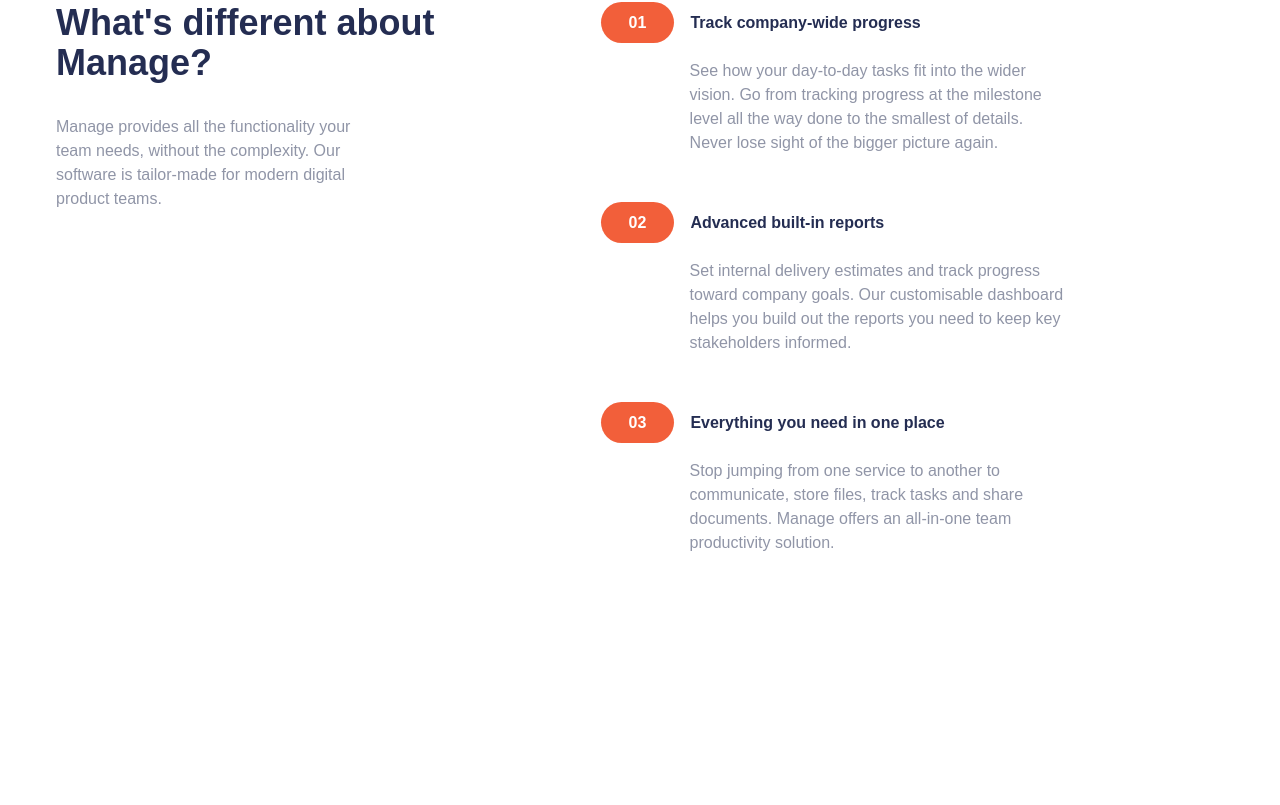
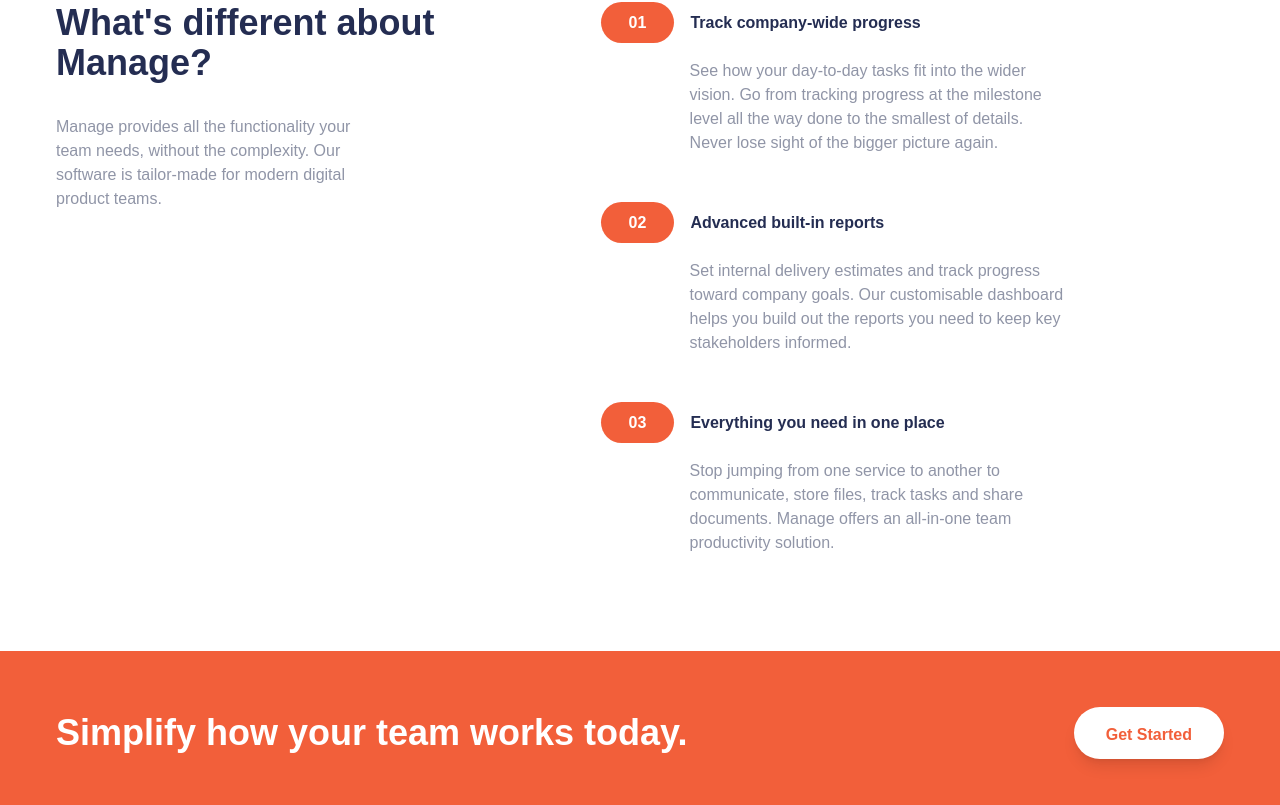
Before and after one commit to TebzaTheMan/manage-landing-page, a Next.js app: page / in a window 1280 px wide. Shown: the part 798-1603 px from the top of the page. Before the commit the page ends 1449 px from the top, so only its background shows below. Built offline with nearby package versions, Linux system fonts and the light colour scheme.

Commit message:
feat: add CTA Section

```diff
--- a/src/components/Button/index.tsx
+++ b/src/components/Button/index.tsx
@@ -8,7 +8,9 @@ interface Props
   title: string;
   href: string;
 }
-const ButtonStyles = cva("rounded-full shadow-lg px-8 pt-4 pb-3 font-bold", {
+const ButtonStyles = cva(
+  "block rounded-full shadow-lg px-8 pt-4 pb-3 font-bold",
+  {
     variants: {
       intent: {
         primary:
@@ -19,7 +21,8 @@ const ButtonStyles = cva("rounded-full shadow-lg px-8 pt-4 pb-3 font-bold", {
     defaultVariants: {
       intent: "primary",
     },
-});
+  }
+);
 
 export default function Button({
   title,
--- /dev/null
+++ b/src/components/CTA/index.tsx
@@ -0,0 +1,18 @@
+import React from "react";
+import Button from "@/components/Button";
+
+export default function CTASection() {
+  return (
+    <section className="flex flex-col items-center bg-brightRed text-white font-bold gap-8 py-28 px-6 md:px-14 xl:px-48  md:flex-row md:py-14 md:justify-between">
+      <h2 className="text-3xl md:text-4xl text-center md:text-start">
+        Simplify how your team works today.
+      </h2>
+      <Button
+        title="Get Started"
+        href="#"
+        intent="secondary"
+        className="whitespace-nowrap"
+      />
+    </section>
+  );
+}
--- a/src/components/Features/index.tsx
+++ b/src/components/Features/index.tsx
@@ -29,7 +29,7 @@ export default function FeaturesSection() {
   return (
     <section className="flex flex-col gap-12 lg:flex-row lg:gap-0 py-24">
       <div className="flex flex-col items-center gap-8 text-center lg:text-start lg:items-start px-6 md:px-14 xl:px-48 lg:pt-0 lg:pr-0 xl:pr-0">
-        <h2 className="text-darkBlue font-bold text-3xl md:w-5/6 md:text-4xl max-w-[700px]">
+        <h2 className="text-darkBlue font-bold text-3xl md:text-4xl md:w-5/6  max-w-[700px]">
           What&apos;s different about Manage?
         </h2>
         <p className="w-5/6 text-darkGrayishBlue lg:w-[320px]">
--- a/src/components/Hero/index.tsx
+++ b/src/components/Hero/index.tsx
@@ -12,7 +12,7 @@ export default function HeroSection() {
         className="lg:order-last lg:w-1/2"
       />
       <div className="flex flex-col items-center gap-8 text-center lg:text-start lg:items-start">
-        <h1 className="text-darkBlue font-bold text-4xl md:w-5/6 md:text-5xl max-w-[700px]">
+        <h1 className="text-darkBlue font-bold text-4xl md:text-5xl md:w-5/6 max-w-[700px]">
           Bring everyone together to build better products.
         </h1>
         <p className="w-5/6 text-darkGrayishBlue lg:w-[320px]">
--- a/src/pages/index.tsx
+++ b/src/pages/index.tsx
@@ -1,3 +1,4 @@
+import CTASection from "@/components/CTA";
 import FeaturesSection from "@/components/Features";
 import HeroSection from "@/components/Hero";
 import Nav from "@/components/Nav";
@@ -16,6 +17,7 @@ export default function Home() {
       <main>
         <HeroSection />
         <FeaturesSection />
+        <CTASection />
       </main>
     </>
   );
```
Lines whose indentation alone changed are shown as unchanged.
